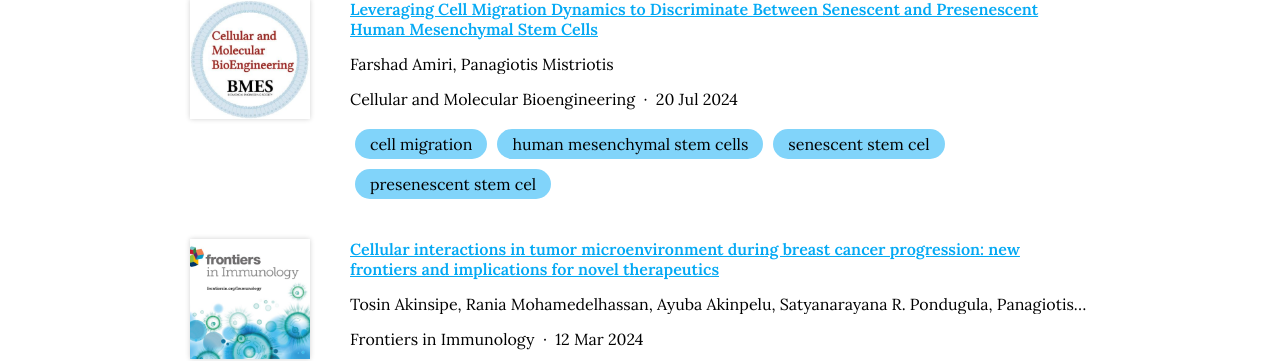
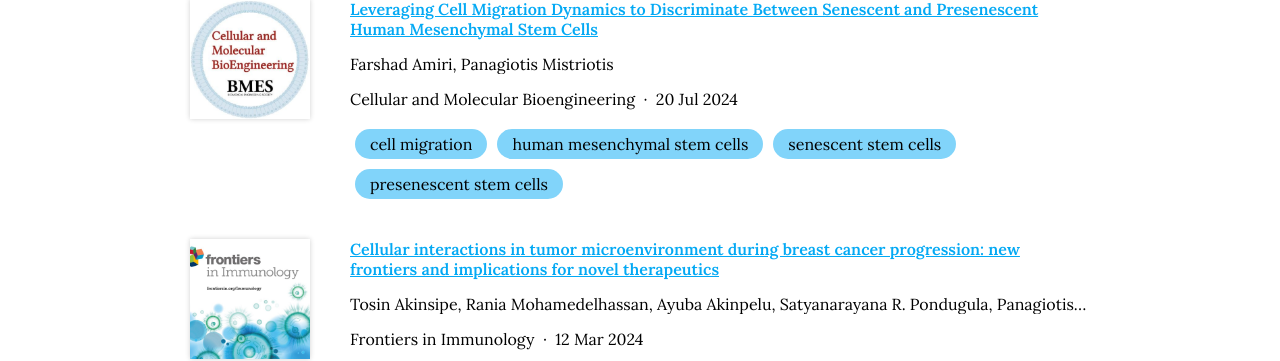
Before and after one commit to mistriotis-lab/mistriotis-lab.github.io, a Jekyll site: the page built from publications/index.md, in a window 1280 px wide and 900 px high. Shown: the part 419-780 px from the top of the window. Built offline with Jekyll 4.4.1, drawn with Linux system fonts in a browser that asks for light colours; nearby versions of some CDN libraries.

Commit message:
Generate citations

```diff
--- a/_data/citations.yaml
+++ b/_data/citations.yaml
@@ -13,8 +13,8 @@
   tags:
   - cell migration
   - human mesenchymal stem cells
-  - senescent stem cel
-  - presenescent stem cel
+  - senescent stem cells
+  - presenescent stem cells
 - id: doi:10.3389/fimmu.2024.1302587
   title: 'Cellular interactions in tumor microenvironment during breast cancer progression:
     new frontiers and implications for novel therapeutics'
```
